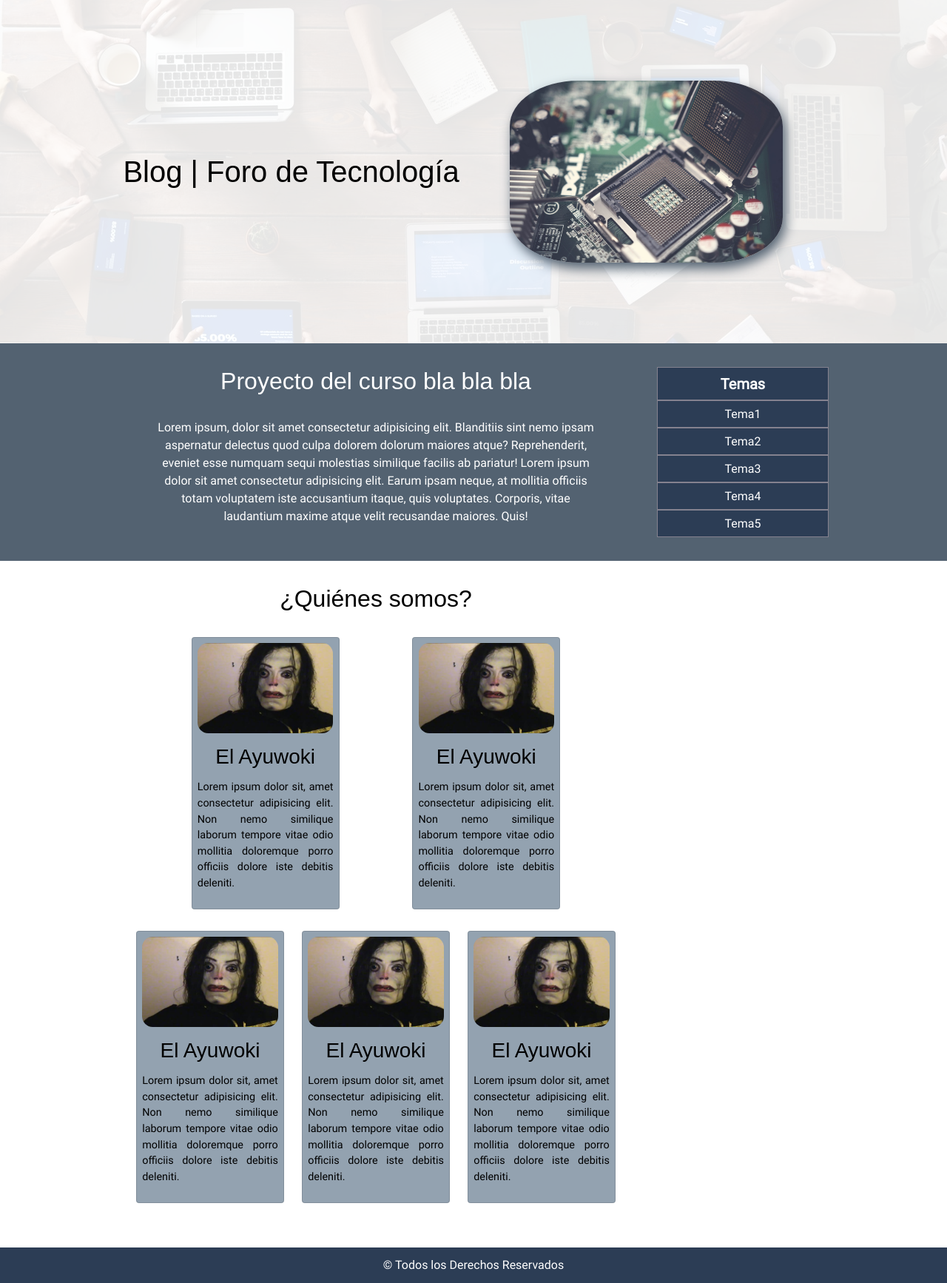
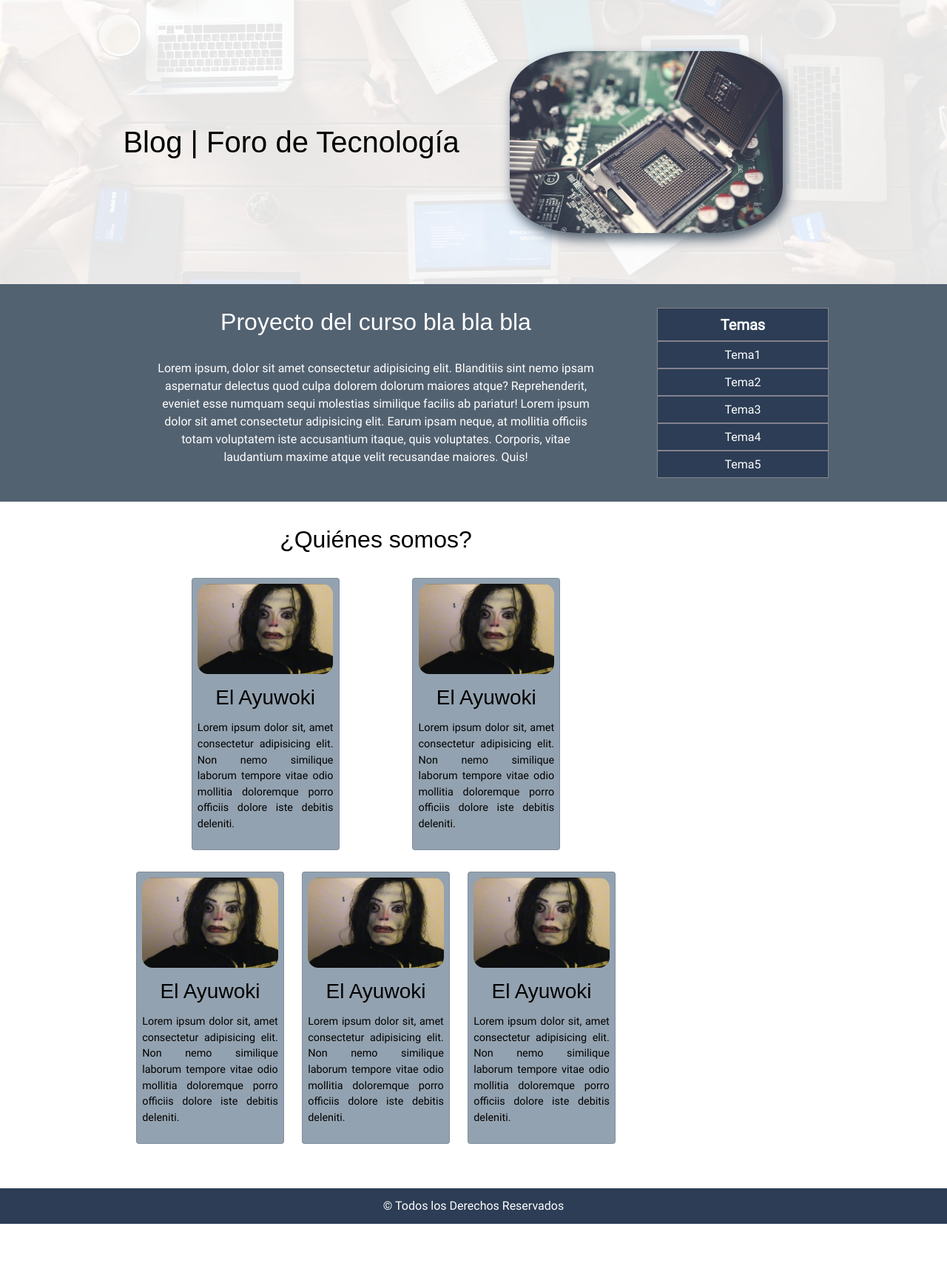
Before and after one commit to ArturoMorales93/Plataformas_II_Project, a Flask app: page / in a window 1280 px wide. Shown: the part 56-1790 px from the top of the page at 74% size. After the commit the page ends 1710 px from the top, so only its background shows below. Run offline with Flask 2, Linux system fonts and the light colour scheme; some libraries are stand-ins or nearby versions; some web fonts are replaced.

Commit message:
Ajuste del RWD para todos los tamaños

```diff
--- a/project/static/css/styles.css
+++ b/project/static/css/styles.css
@@ -36,7 +36,6 @@ h1, h2, h3 {
 }
 
 img {
-  width: 100%;
   max-width: 100%;
   height: auto;
   object-fit: contain;
@@ -60,9 +59,16 @@ body {
   grid-template-rows: var(--header-height) 1fr var(--footer-height);
 }
 
-@media screen and (min-width: 768px) {
+@media screen and (min-width: 1024px) {
   body {
     --header-height: 3.5em;
+  }
+}
+
+@media screen and (min-width: 1440px) {
+  body {
+    --header-height: 4em;
+    --footer-height: 3.5em;
   }
 }
 
@@ -76,13 +82,25 @@ section {
   }
 }
 
+@media screen and (min-width: 1440px) {
+  section {
+    padding: 5em var(--body-padding);
+  }
+}
+
 .header, .footer {
   padding: 0 var(--body-padding);
 }
 
-@media screen and (min-width: 768px) {
+@media screen and (min-width: 1200px) {
   section, .header, .footer {
     --body-padding: 10em;
+  }
+}
+
+@media screen and (min-width: 1440px) {
+  section, .header, .footer {
+    --body-padding: 15em;
   }
 }
 
@@ -91,9 +109,15 @@ section {
   padding-right: var(--side-padding);
 }
 
-@media screen and (min-width: 768px) {
+@media screen and (min-width: 1024px) {
   .side-padding {
     --side-padding: 3em;
+  }
+}
+
+@media screen and (min-width: 1440px) {
+  .side-padding {
+    --side-padding: 5em;
   }
 }
 
@@ -121,6 +145,7 @@ section:first-child {
 }
 
 .banner-bg {
+  width: 100%;
   height: 100%;
   object-fit: cover;
   position: absolute;
@@ -135,9 +160,15 @@ section:first-child {
   display: flex;
 }
 
-@media screen and (min-width: 768px) {
+@media screen and (min-width: 1024px) {
   .main-banner {
-    height: 50vh;
+    height: 15em;
+  }
+}
+
+@media screen and (min-width: 1200px) {
+  .main-banner {
+    height: 20em;
   }
 }
 
@@ -155,9 +186,10 @@ section:first-child {
 
 .img-banner-container {
   display: none;
+  /* Verificar que en el JS sea la misma media query */
 }
 
-@media screen and (min-width: 768px) {
+@media screen and (min-width: 1024px) {
   .img-banner-container {
     display: flex;
     width: 50%;
@@ -165,12 +197,20 @@ section:first-child {
   }
 }
 
-@media screen and (min-width: 768px) {
+.banner-img {
+  /* Verificar que en el JS sea la misma media query */
+}
+
+@media screen and (min-width: 1024px) {
   .banner-img {
-    display: block;
     align-self: center;
-    width: 75%;
     max-width: 75%;
+  }
+}
+
+@media screen and (min-width: 1440px) {
+  .banner-img {
+    align-self: initial;
   }
 }
 
@@ -237,7 +277,7 @@ section:first-child {
   max-width: 225px;
 }
 
-@media screen and (min-width: 768px) {
+@media screen and (min-width: 1024px) {
   .card {
     max-width: 200px;
   }
--- a/project/static/js/scripts.js
+++ b/project/static/js/scripts.js
@@ -2,6 +2,7 @@
 const   mediumBp = matchMedia('(min-width: 768px)'),
         largeBp = matchMedia('(min-width: 1024px)'),
         xlargeBp = matchMedia('(min-width: 1200px)')
+        xlargxxlargeBpeBp = matchMedia('(min-width: 1200px)')
 
 // Banner
 const imgBannerContainer = document.getElementById('imgBannerContainer')
@@ -16,9 +17,10 @@ const showBannerImg = media => {
 
 if (imgBannerContainer) {
 
-    showBannerImg(xlargeBp)
-    mediumBp.addListener(showBannerImg)
+    /* Verificar que en el Sass sea la misma media query */
+    showBannerImg(largeBp)
     largeBp.addListener(showBannerImg)
     xlargeBp.addListener(showBannerImg)
+    xxlargeBp.addListener(showBannerImg)
 
 }
--- a/project/static/scss/base/_base.scss
+++ b/project/static/scss/base/_base.scss
@@ -17,7 +17,6 @@ h1, h2, h3 {
 }
 
 img {
-    width: 100%;
     max-width: 100%;
     height: auto;
     object-fit: contain;
--- a/project/static/scss/config/_variables.scss
+++ b/project/static/scss/config/_variables.scss
@@ -17,5 +17,6 @@ $font-second-color: #000;
 $breakpoints: (
     md: 768px,
     lg: 1024px,
-    xl: 1200px
+    xl: 1200px,
+    xxl: 1440px
 );
--- a/project/static/scss/layout/_layout.scss
+++ b/project/static/scss/layout/_layout.scss
@@ -2,8 +2,13 @@ body {
     display: grid;
     grid-template-rows: var(--header-height) 1fr var(--footer-height);
 
-    @include media(md) {
+    @include media(lg) {
         --header-height: 3.5em;
+    }
+
+    @include media(xxl) {
+        --header-height: 4em;
+        --footer-height: 3.5em;
     }
 }
 
@@ -13,6 +18,10 @@ section {
     @include media(md) {
         padding: 2em var(--body-padding);
     }
+
+    @include media(xxl) {
+        padding: 5em var(--body-padding);
+    }
 }
 
 .header, .footer {
@@ -20,8 +29,12 @@ section {
 }
 
 section, .header, .footer {
-    @include media(md) {
+    @include media(xl) {
         --body-padding: 10em;
+    }
+
+    @include media(xxl) {
+        --body-padding: 15em;
     }
 }
 
@@ -29,8 +42,12 @@ section, .header, .footer {
     padding-left: var(--side-padding);
     padding-right: var(--side-padding);
 
-    @include media(md) {
+    @include media(lg) {
         --side-padding: 3em;
+    }
+
+    @include media(xxl) {
+        --side-padding: 5em;
     }
 }
 
@@ -58,6 +75,7 @@ section:first-child {
 }
 
 .banner-bg {
+    width: 100%;
     height: 100%;
     object-fit: cover;
     position: absolute;
@@ -71,8 +89,12 @@ section:first-child {
     height: 10em;
     display: flex;
 
-    @include media(md) {
-        height: 50vh;
+    @include media(lg) {
+        height: 15em;
+    }
+
+    @include media(xl) {
+        height: 20em;
     }
 }
 
@@ -91,7 +113,8 @@ section:first-child {
 .img-banner-container {
     display: none;
 
-    @include media(md) {
+    /* Verificar que en el JS sea la misma media query */
+    @include media(lg) {
         display: flex;
         width: 50%;
         justify-content: center;
@@ -100,11 +123,14 @@ section:first-child {
 
 .banner-img {
 
-    @include media(md) {
-        display: block;
+    /* Verificar que en el JS sea la misma media query */
+    @include media(lg) {
         align-self: center;
-        width: 75%;
         max-width: 75%;
+    }
+
+    @include media(xxl) {
+        align-self: initial;
     }
 }
 
@@ -172,7 +198,7 @@ section:first-child {
     margin-bottom: 2em;
     max-width: 225px;
 
-    @include media(md) {
+    @include media(lg) {
         max-width: 200px;
     }
 
```
Also changed, not shown: 1 other file.
